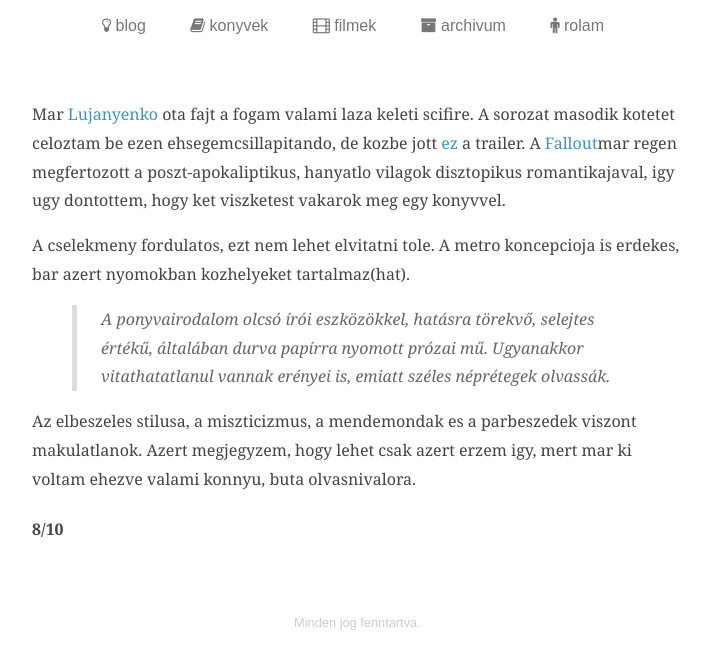
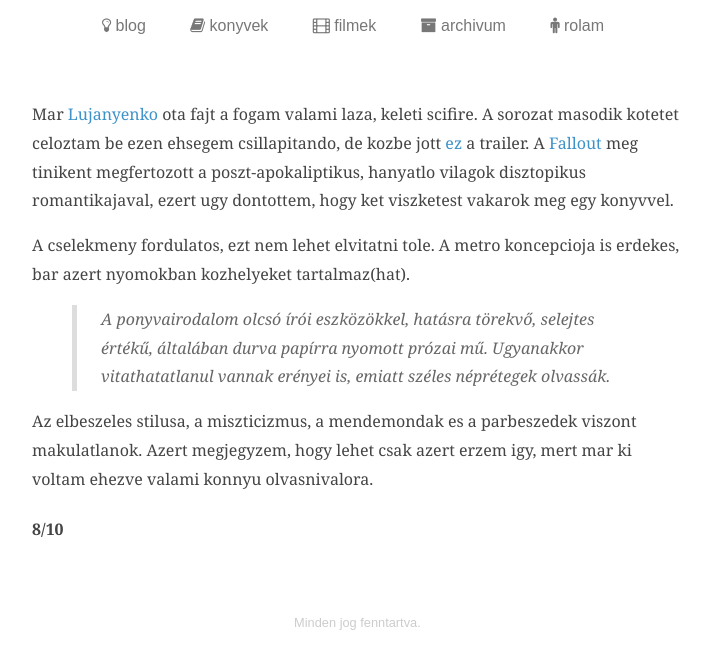
Before and after one commit to 4p3/4p3.github.io, a Jekyll site: the page built from _posts/2014-08-21-metro.markdown, in a window 1280 px wide. Shown: the top 669 px of the page, without its empty margins (287-997 px from the left). Built offline with Jekyll 4.4.1, drawn with Linux system fonts in a browser that asks for light colours; Markdown is read by kramdown in place of the engine named in the settings.

Commit message:
minor fixes for metro

```diff
--- a/_posts/2014-08-21-metro.markdown
+++ b/_posts/2014-08-21-metro.markdown
@@ -6,12 +6,12 @@ categories: 'konyv'
 tags: ['scifi','disztopia','metro']
 ---
 
-Mar <a href="/konyv/2012/01/01/ugrasazurbe.html">Lujanyenko</a> ota fajt a fogam valami laza keleti scifire. A sorozat masodik kotetet celoztam be ezen ehsegemcsillapitando, de kozbe jott <a href="https://www.youtube.com/watch?v=epZQxHoe7YI">ez</a> a trailer. A <a href="https://en.wikipedia.org/wiki/Fallout_%28series%29">Fallout</a>mar regen megfertozott a poszt-apokaliptikus, hanyatlo vilagok disztopikus romantikajaval, igy ugy dontottem, hogy ket viszketest vakarok meg egy konyvvel.
+Mar <a href="/konyv/2012/01/01/ugrasazurbe.html">Lujanyenko</a> ota fajt a fogam valami laza, keleti scifire. A sorozat masodik kotetet celoztam be ezen ehsegem csillapitando, de kozbe jott <a href="https://www.youtube.com/watch?v=epZQxHoe7YI">ez</a> a trailer. A <a href="https://en.wikipedia.org/wiki/Fallout_%28series%29">Fallout</a> meg tinikent megfertozott a poszt-apokaliptikus, hanyatlo vilagok disztopikus romantikajaval, ezert ugy dontottem, hogy ket viszketest vakarok meg egy konyvvel.
 
 A cselekmeny fordulatos, ezt nem lehet elvitatni tole. A metro koncepcioja is erdekes, bar azert nyomokban kozhelyeket tartalmaz(hat).
 
 <blockquote>A ponyvairodalom olcsó írói eszközökkel, hatásra törekvő, selejtes értékű, általában durva papírra nyomott prózai mű. Ugyanakkor vitathatatlanul vannak erényei is, emiatt széles néprétegek olvassák.</blockquote>
 
-Az elbeszeles stilusa, a miszticizmus, a mendemondak es a parbeszedek viszont makulatlanok. Azert megjegyzem, hogy lehet csak azert erzem igy, mert mar ki voltam ehezve valami konnyu, buta olvasnivalora.
+Az elbeszeles stilusa, a miszticizmus, a mendemondak es a parbeszedek viszont makulatlanok. Azert megjegyzem, hogy lehet csak azert erzem igy, mert mar ki voltam ehezve valami konnyu olvasnivalora.
 
 <h4>8/10</h4>
```
